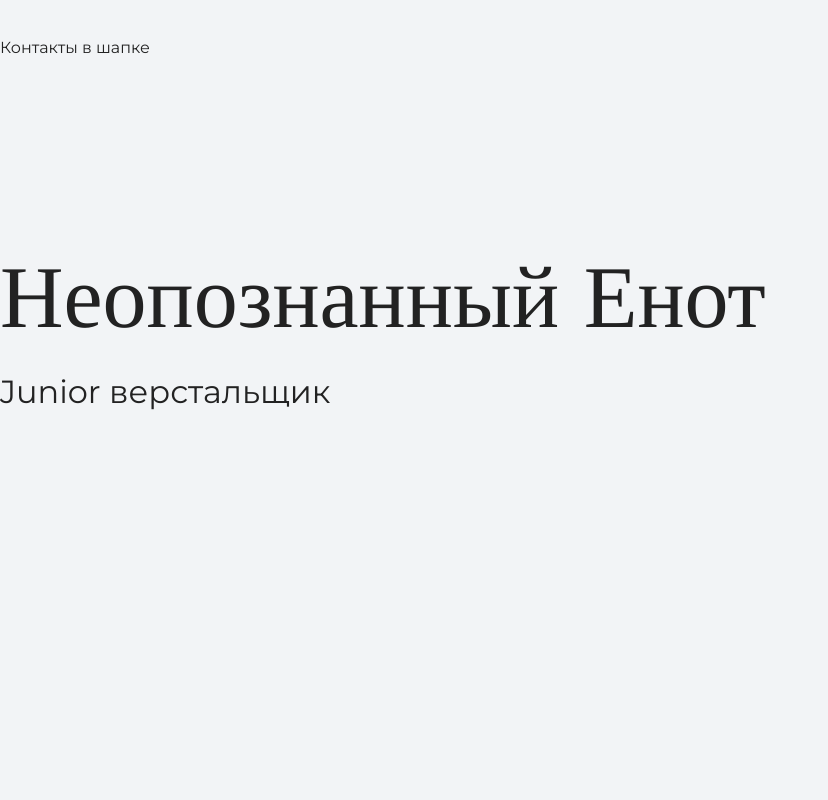
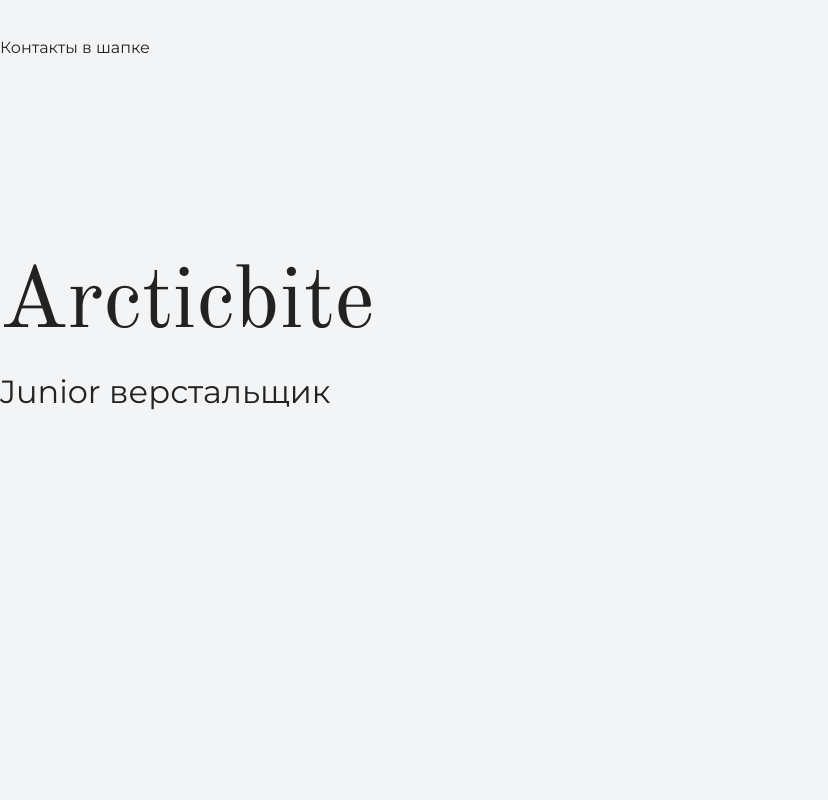
Before and after one commit to Arcticbite/MySite, a plain HTML site: page index.html in a window 1280 px wide. Shown: the top 800 px of the page, without its empty margins (0-828 px from the left). Drawn offline with nearby package versions, Linux system fonts and the light colour scheme.

Commit message:
Меняет текст на странице

```diff
--- a/index.html
+++ b/index.html
@@ -16,7 +16,7 @@
     </header>
 
     <section class="hero-image">
-      <h1 class="heading">Неопознанный Енот</h1>
+      <h1 class="heading">Arcticbite</h1>
       <p>Junior верстальщик</p>
     </section>
 
```
